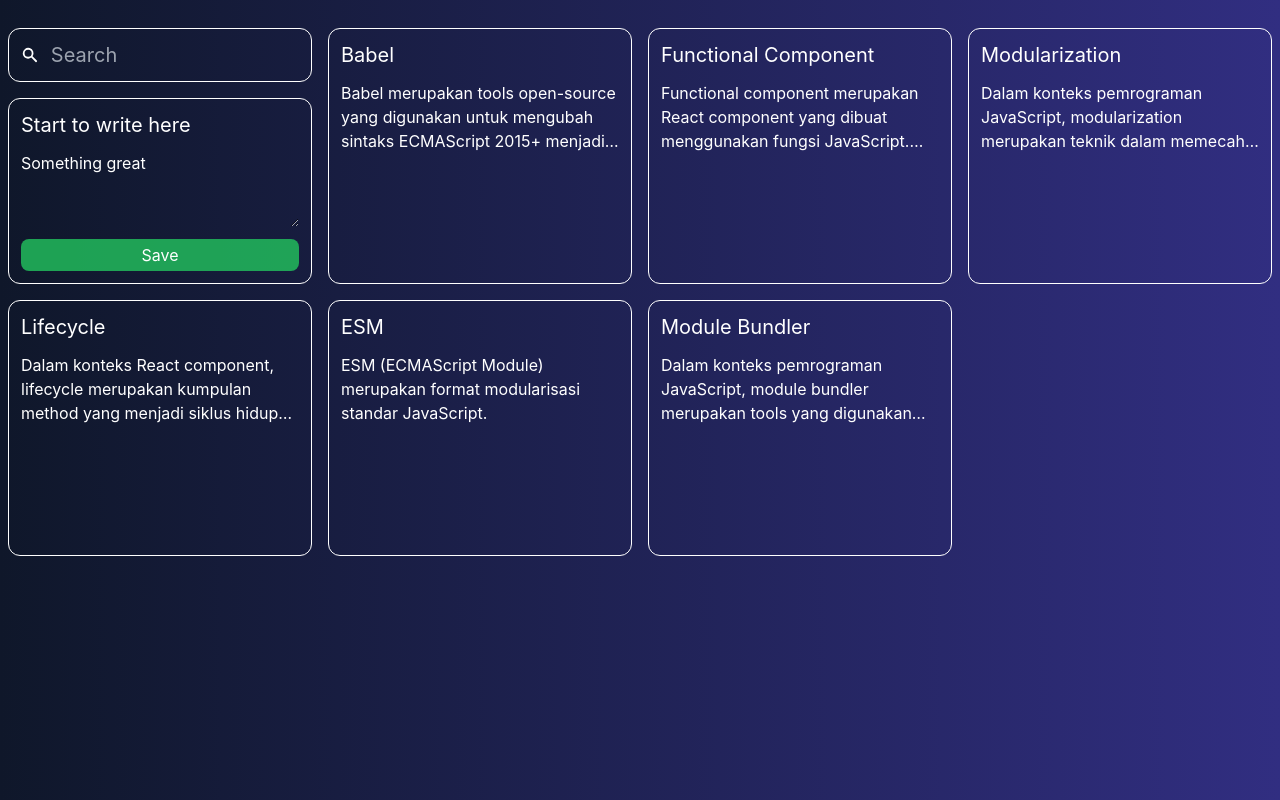
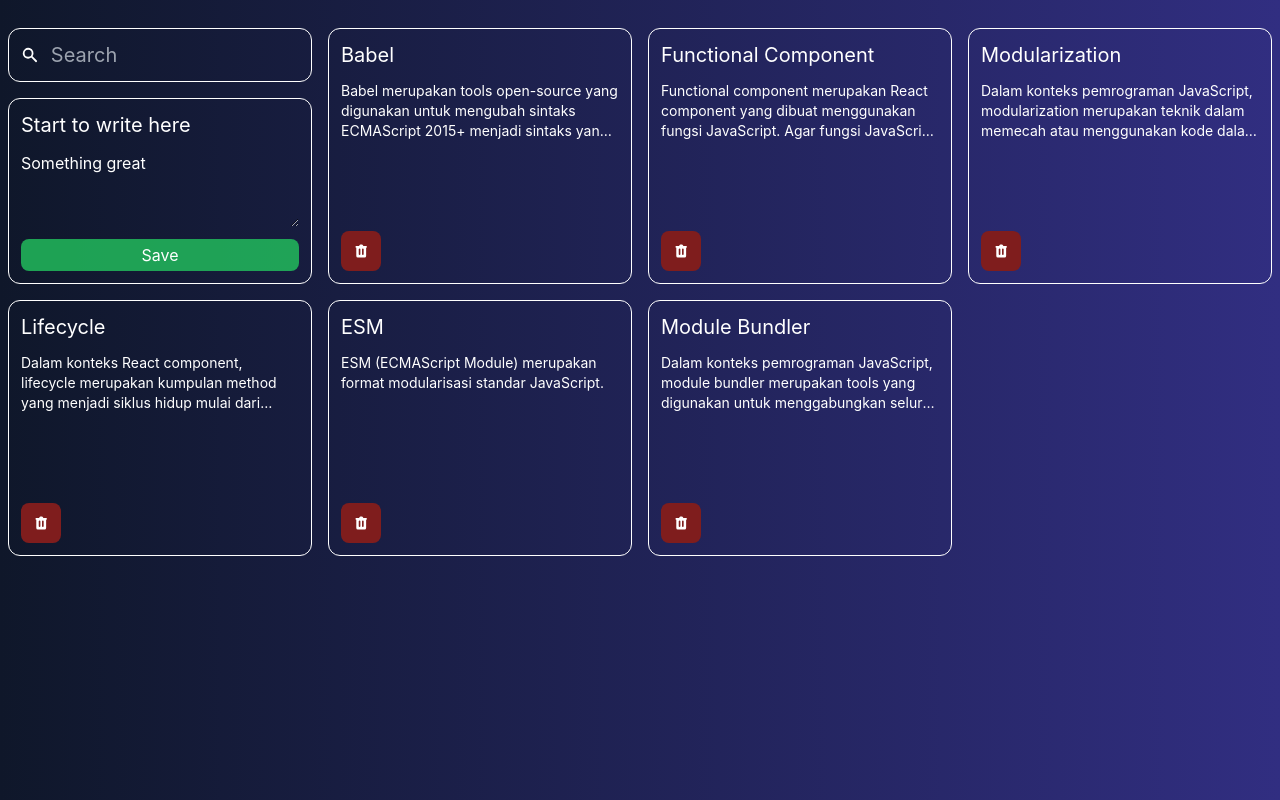
Before and after one commit to abadisurio/coolnote, a React (Create React App) app: page / in a window 1280 px wide. Built offline with nearby package versions, Linux system fonts and the light colour scheme.

Commit message:
coolnote: add delete feature

```diff
--- a/src/components/CardGrid.js
+++ b/src/components/CardGrid.js
@@ -1,6 +1,7 @@
 import React, { useEffect, useState } from 'react'
 import { getInitialData } from '../utils'
 import { SearchIcon } from '@heroicons/react/solid'
+import NoteCard from './NoteCard'
 
 const initialData = [{
     id: 0,
@@ -60,12 +61,17 @@ const CardGrid = () => {
         alert('Catatan baru berhasil disimpan')
     }
 
+    const handleDelete = (id) => {
+        setData(data.filter(item => item.id !== id))
+
+    }
+
     return (
         <div className='grid grid-cols-1 md:grid-cols-3 lg:grid-cols-4'>
             {isLoading && <h1>Loading</h1>}
             <div className='flex flex-col'>
                 <div className='rounded-xl border border-white m-2 p-3 hover:bg-slate-700 transition duration-150 flex flex-row content-center'>
-                    <SearchIcon class="h-5 w-5 self-center mr-3" />
+                    <SearchIcon className="h-5 w-5 self-center mr-3" />
                     <input className='flex bg-transparent w-full text-xl text-sm' name='search' value={searchKey} onChange={handleSearch} onFocus={(e) => e.target.select()} placeholder="Search" />
                 </div>
                 <div className='rounded-xl border border-white m-2 p-3 hover:bg-slate-700 transition duration-150 flex-1 flex flex-col'>
@@ -75,16 +81,14 @@ const CardGrid = () => {
 
                 </div>
             </div>
+            {data.length === 0 && (
+                <div className='rounded-xl border border-white m-2 p-3 flex h-64'>
+
+                    <h1 className='w-full self-center text-center'>Tidak ada data</h1>
+                </div>
+            )}
             {(searchKey === "" ? data : searchedNote).map(item => {
-                // console.log(item)
-                return (
-                    <div key={item.id} className='rounded-xl border border-white m-2 p-3 hover:bg-slate-700 transition duration-150 h-64'>
-                        <h1 className='text-xl mb-3'>{item.title}</h1>
-                        <p className='line-clamp-3'>
-                            {item.body}
-                        </p>
-                    </div>
-                )
+                return <NoteCard item={item} action={{ handleDelete }} />
             })}
         </div>
     )
--- a/src/components/NoteCard.js
+++ b/src/components/NoteCard.js
@@ -1,8 +1,25 @@
 import React from 'react'
+import { TrashIcon } from '@heroicons/react/solid'
 
-const NoteCard = () => {
+const NoteCard = ({ item, action }) => {
+    console.log('item', item)
     return (
-        <div>NoteCard</div>
+        <div key={item.id} className='rounded-xl border border-white m-2 p-3 hover:bg-slate-700 transition duration-150 h-64 flex flex-col'>
+            <h1 className='text-xl mb-3'>{item.title}</h1>
+            <div className="flex-1">
+                <p className='line-clamp-3 text-sm'>
+                    {item.body}
+                </p>
+            </div>
+            <div className='flex'>
+                <button className={`p-1 pr-0 bg-red-900 radius rounded-lg  overflow-hidden w-10 focus:w-32 transition duration-1000`} >
+                    <div className='w-28 flex'>
+                        <TrashIcon className='h-5 w-7 mx-2 self-center ' />
+                        <span className={`w-full bg-slate-900 ml-1 p-1 px-3 radius rounded-lg text-slate-200`} onClick={() => action.handleDelete(item.id)}>Hapus</span>
+                    </div>
+                </button>
+            </div>
+        </div>
     )
 }
 
```
